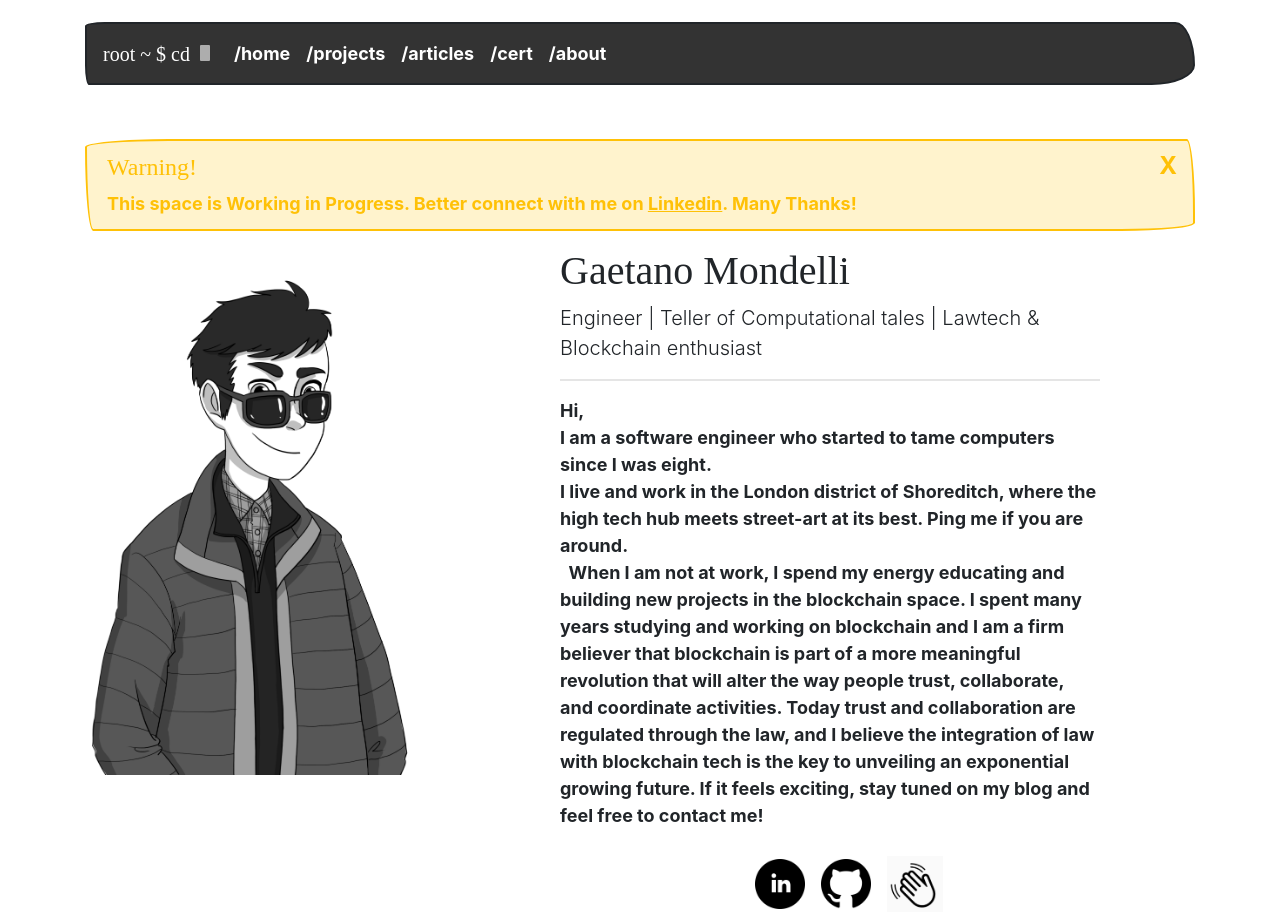
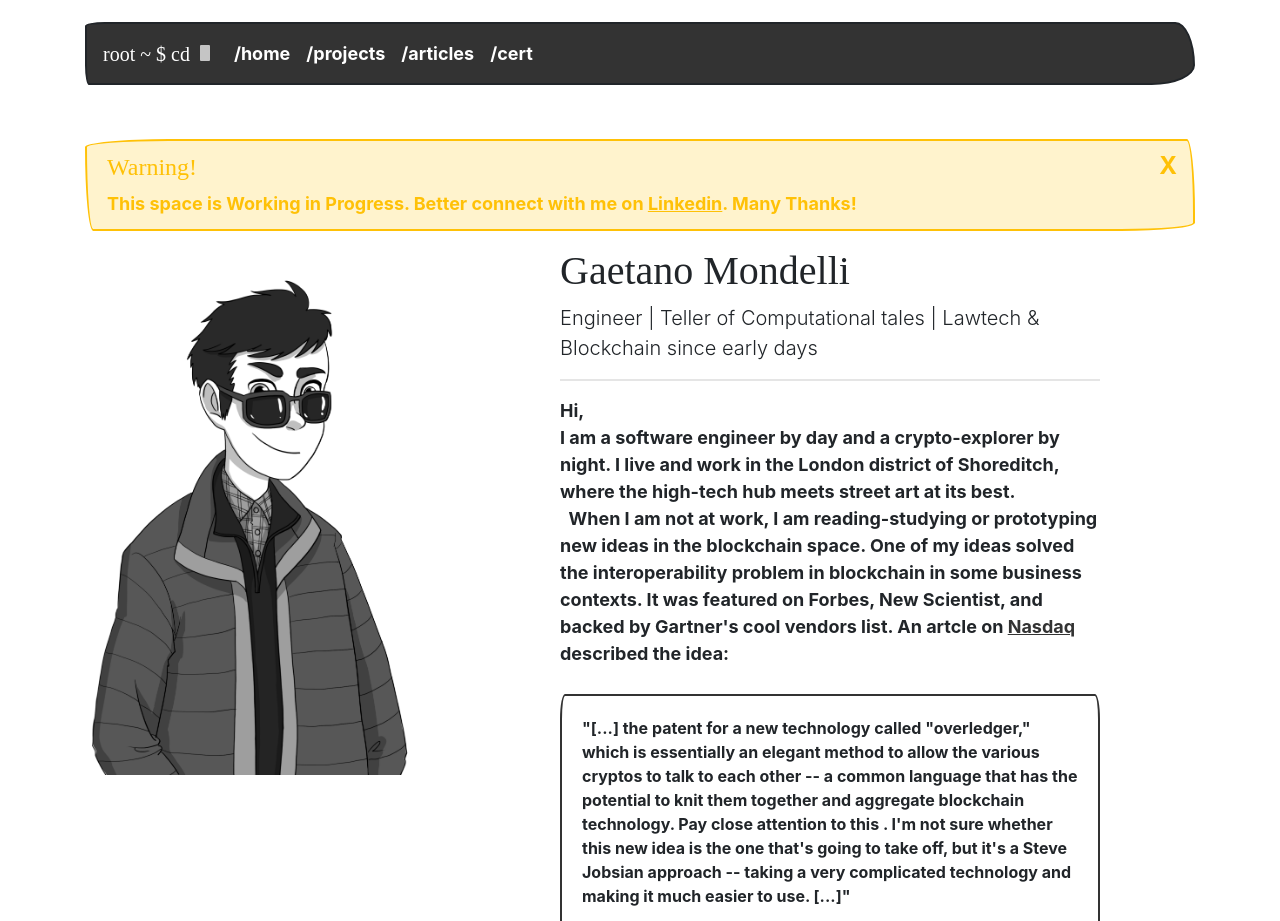
Before and after one commit to GaetanoMondelli/GaetanoMondelli.github.io, a React (Create React App) app: page /#/ in a window 1280 px wide. Shown: the top 921 px of the page. Built offline with nearby package versions, Linux system fonts and the light colour scheme; a web font is replaced by a local one.

Commit message:
feat: new homepage description and removed book

```diff
--- a/src/App.js
+++ b/src/App.js
@@ -12,8 +12,6 @@ import github from './images/github.png'
 import linkedin from './images/linkedin.png'
 import clubhouse from './images/clubhouse.png'
 import over from './images/overl.png'
-
-
 
 
 class App extends React.Component {
@@ -42,17 +40,32 @@ class App extends React.Component {
               </div>
               <div class="col-12 col-sm-6">
                 <h1>Gaetano Mondelli</h1>
-                <p class="lead"> Engineer | Teller of Computational tales | Lawtech & Blockchain enthusiast </p>
+                <p class="lead"> Engineer | Teller of Computational tales | Lawtech & Blockchain  since early days </p>
                 <hr />
-                <p>Hi, <br></br> I am a software engineer who started to tame computers since I was eight. <br></br>
-              I live and work in the London district of Shoreditch, where the high tech hub meets street-art
-              at its best. Ping me if you are around.<br></br>
-              &nbsp; When I am not at work, I spend my energy educating and building new projects in the blockchain space.
-              I spent many years studying and working on blockchain and I am a firm believer that blockchain is part of a more meaningful revolution that will alter the way people trust, collaborate, and coordinate
-              activities.
-              Today trust and collaboration are regulated through the law, and I believe the integration of law with blockchain tech is the key to unveiling an exponential growing future.
-              If it feels exciting, stay tuned on my blog and feel free to contact me!
+                <p>Hi, <br></br> I am a software engineer by day and a crypto-explorer by night.
+I live and work in the London district of Shoreditch, where the high-tech hub meets street art at its best.<br></br>
+              &nbsp;
+              When I am not at work, I am reading-studying or prototyping new ideas in the blockchain space. One of my ideas solved the interoperability problem in blockchain in some business contexts. It was featured on Forbes, New Scientist, and backed by Gartner's cool vendors list. An artcle on <a href="https://www.nasdaq.com/articles/what-i-learned-about-bitcoin-could-make-you-fortune-2018-03-06">Nasdaq</a> described the idea:
               <br></br>
+                  <br></br>
+
+                  <div class="">
+                    <div class="card border-primary mb-3">
+                      <div class="card-body">
+                        <p style={{ fontSize: "16px" }}>"[...] the patent for a new technology called "overledger," which is essentially an elegant method to allow the various cryptos to talk to each other --
+                        a common language that has the potential to knit them together and aggregate blockchain technology. Pay close attention to this .
+                        I'm not sure whether this new idea is the one that's going to take off, but it's a Steve Jobsian approach --
+              taking a very complicated technology and making it much easier to use. [...]"  </p>
+
+                      </div>
+                    </div>
+                  </div>
+                  <br></br>
+              More recently I turned my attention to applications of social interest.
+              I think technology like blockchain can reshape and boost trust with new ways for collaborating and coordinating activities.
+              I believe the integration of law and technology is the key to empower each of us with a more accessible, quick, fair and up with the times justice.
+              If it feels exciting, feel free to ping me!
+             <br></br>
                   <br></br>
                   <div class="col-md-8 offset-md-4">
                     <img data-tip="gaetano-mondelli" style={{ marginRight: "5%" }} width="15%" src={linkedin} onClick={() => {
@@ -86,15 +99,15 @@ class App extends React.Component {
                       </div>
                       <div>
                         <a rel="nofollow" href="https://www.goodreads.com/user/show/129708737-gaetano-mondelli">Gaetano</a> has
-                          read 6 books toward
+                          read 13 books toward
                           their goal of
                           35 books.
                     </div>
                       <div style={{ "width": "100px", "margin": "4px 5px 5px 0", "float": "left", "border": "1px solid #382110", "height": "8px", "overflow": "hidden", "backgroundColor": "#FFF\"" }}>
-                        <div style={{ "width": "5%", "backgroundColor": "#D7D2C4", "float": "left" }}><span style={{ visibility: "hidden" }}>hide</span></div>
+                        <div style={{ "width": "37%", "backgroundColor": "#D7D2C4", "float": "left" }}><span style={{ visibility: "hidden" }}>hide</span></div>
                       </div>
                       <div style={{ "fontFamily": "arial, verdana, helvetica, sans-serif", "fontSize": "90%" }}>
-                        <a rel="nofollow" href="https://www.goodreads.com/user_challenges/27760980">6 of 35 (17%)</a>
+                        <a rel="nofollow" href="https://www.goodreads.com/user_challenges/27760980">13 of 35 (37%)</a>
                       </div>
                       <div style={{ "textAlign": "right" }}>
                         <a style={{ "textDecoration": "none", "fontSize": "10px" }} rel="nofollow" href="https://www.goodreads.com/user_challenges/27760980">view books</a>
@@ -282,9 +295,9 @@ class App extends React.Component {
             }}>View Poster</button>
           </Route>
 
-          <Route exact path="/about" component>
+          {/* <Route exact path="/about" component>
             <DemoBook></DemoBook>
-          </Route>
+          </Route> */}
 
           <Route exact path="/articles" component>
             Coming Soon
@@ -485,7 +498,6 @@ class App extends React.Component {
           <p>Made with 🖤 in Shoreditch, London 2021</p>
         </footer>
       </div>
-
     </>
     );
   }
--- a/src/Navbar.js
+++ b/src/Navbar.js
@@ -39,9 +39,9 @@ export default class Navbar extends React.Component {
                 <li class="nav-item">
                     <a class="nav-link" href="/#/cert">/cert</a>
                 </li>
-                <li class="nav-item">
+                {/* <li class="nav-item">
                     <a class="nav-link" href="/#/about">/about</a>
-                </li>
+                </li> */}
             </ul>
       </div>
     </nav>
```
Also changed, not shown: 1 other file (tests, documents, lock files or other folders).
